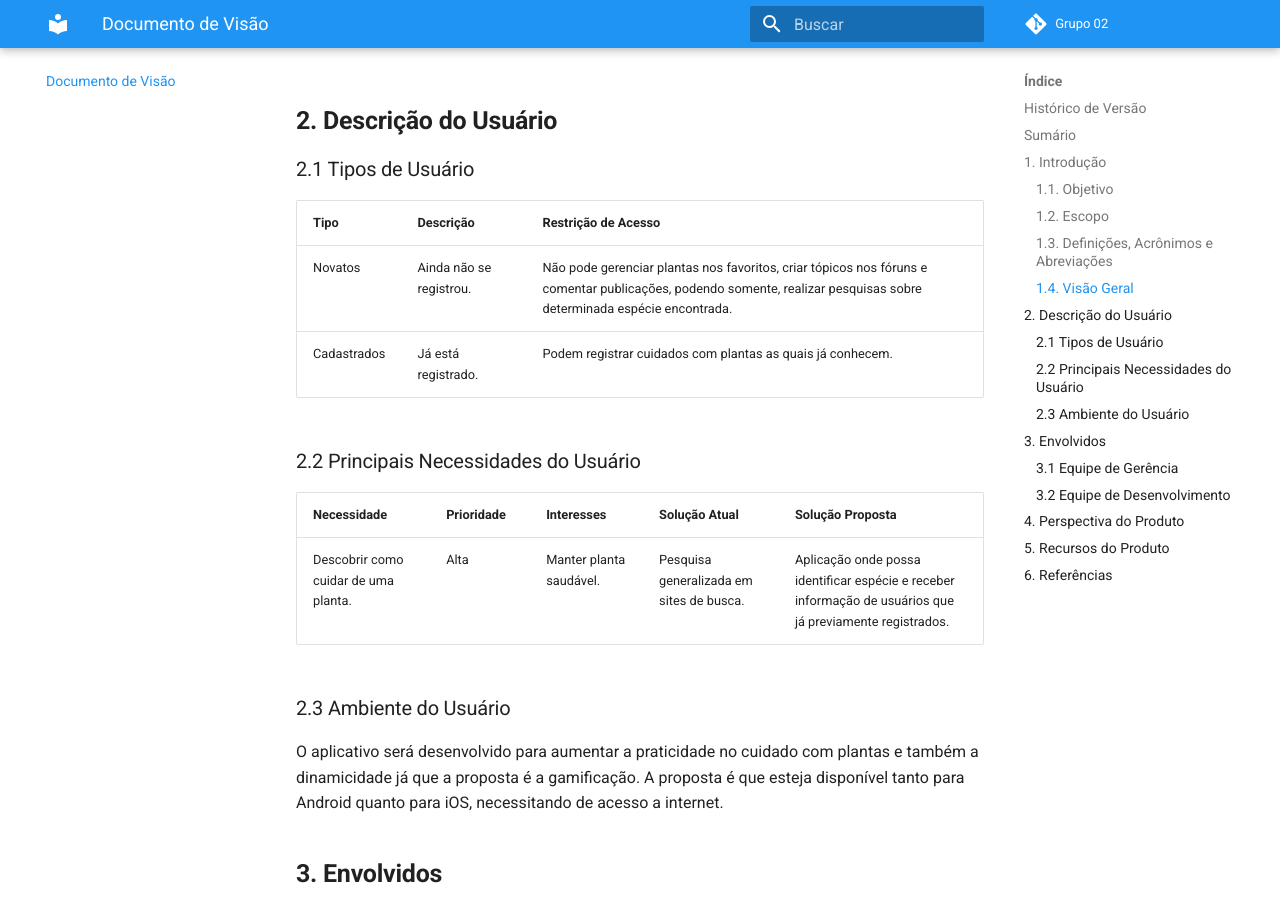
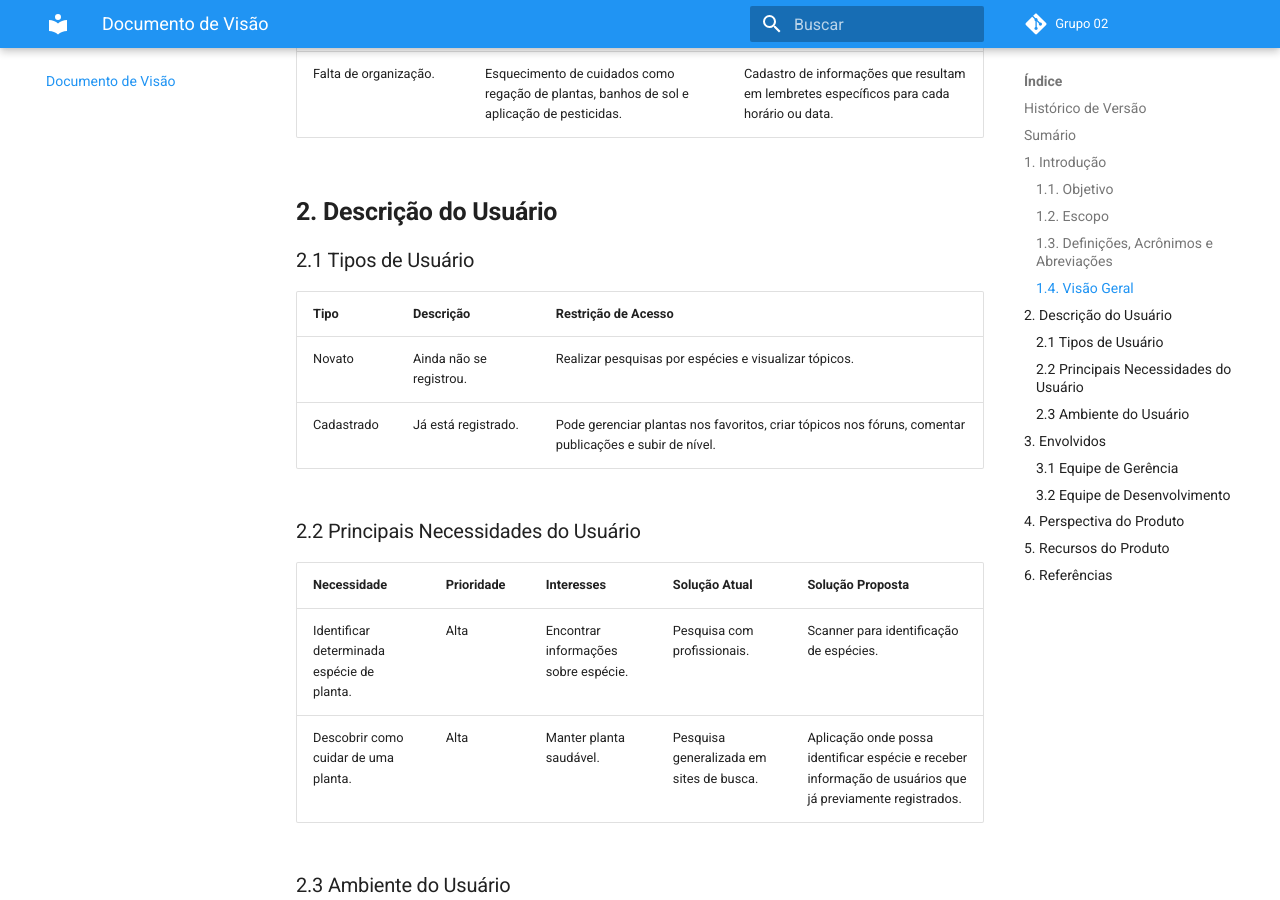
Before and after one commit to fga-eps-mds/2020.1-GaiaDex-wiki, an MkDocs documentation site: the page built from docs/vision_document/vision_document.md, in a window 1280 px wide and 900 px high, scrolled down 2355 px. Built offline with MkDocs 1.6.1 and Material for MkDocs 9.7.7, drawn with Linux system fonts in a browser that asks for light colours; comment, search, counter and statistics services are not loaded; old or Windows-style settings are respelled for this version of MkDocs; some of the changed text lies outside the part shown.

Commit message:
Update vision_document.md
Co-authored-by: Arthur Sena <senaarth@gmail.com>

```diff
--- a/docs/vision_document/vision_document.md
+++ b/docs/vision_document/vision_document.md
@@ -4,10 +4,11 @@
 | Data | Versão | Descrição | Autor |
 | :--- | :--- | :--- | :--- |
 | 26/08/2020 | 1.0 | Criação e Formatação do Documento  | Arthur Sena |
-| 26/08/2020 | 1.0 | Adição tópico 1, 1.1, 1.2, 1.3, 1.4  | Victor Samuel e Arthur Sena|
-| 26/08/2020 | 1.0 | Adição tópico 2.1, 2.2, 2.3 e 4  | Victor Samuel e Arthur Sena|
-| 28/08/2020 | 1.0 | Desenvolvimento Tópico 5 | Victor Samuel e Arthur Sena|
-
+| 26/08/2020 | 1.0 | Adição tópicos 1, 1.1, 1.2, 1.3, 1.4  | Victor Samuel e Arthur Sena|
+| 27/08/2020 | 1.0 | Adição tópicos 2.1, 2.2, 2.3 e 4  | Victor Samuel e Arthur Sena|
+| 28/08/2020 | 1.0 | Revisão tópicos 1.2 e 1.4 | Victor Samuel e Arthur Sena|
+| 28/08/2020 | 1.0 | Desenvolvimento tópico 5 | Victor Samuel e Arthur Sena|
+| 28/08/2020 | 1.0 | Revisão tópicos 2.1 e 2.2 | Victor Samuel e Arthur Sena|
 
 ## Sumário
 [1. Introdução](#1-introdução)
@@ -67,14 +68,16 @@ Além das funcionalidades já citadas, o app irá permitir o cadastro/login de u
 
 | Tipo | Descrição | Restrição de Acesso |
 | :--- | :--- | :--- |
-| Novatos | Ainda não se registrou. | Não pode gerenciar plantas nos favoritos, criar tópicos nos fóruns e comentar publicações, podendo somente, realizar pesquisas sobre determinada espécie encontrada. |
-| Cadastrados | Já está registrado. | Podem registrar cuidados com plantas as quais já conhecem. |
+| Novato | Ainda não se registrou. | Realizar pesquisas por espécies e visualizar tópicos. |
+| Cadastrado | Já está registrado. | Pode gerenciar plantas nos favoritos, criar tópicos nos fóruns, comentar publicações e subir de nível. |
 
 ### 2.2 Principais Necessidades do Usuário
 
 | Necessidade | Prioridade | Interesses | Solução Atual | Solução Proposta |
 | :--- | :--- | :--- | :--- | :--- |
+| Identificar determinada espécie de planta. | Alta | Encontrar informações sobre espécie. | Pesquisa com profissionais. | Scanner para identificação de espécies. |
 | Descobrir como cuidar de uma planta. | Alta | Manter planta saudável. | Pesquisa generalizada em sites de busca. | Aplicação onde possa identificar espécie e receber informação de usuários que já previamente registrados. |
+
 
 ### 2.3 Ambiente do Usuário
 O aplicativo será desenvolvido para aumentar a praticidade no cuidado com plantas e também a dinamicidade já que a proposta é a gamificação. A proposta é que esteja disponível tanto para Android quanto para iOS, necessitando de acesso a internet.
```
